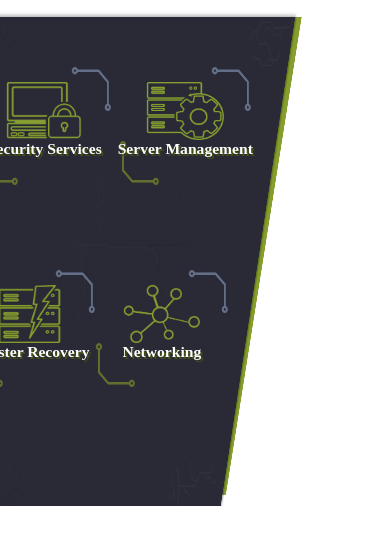
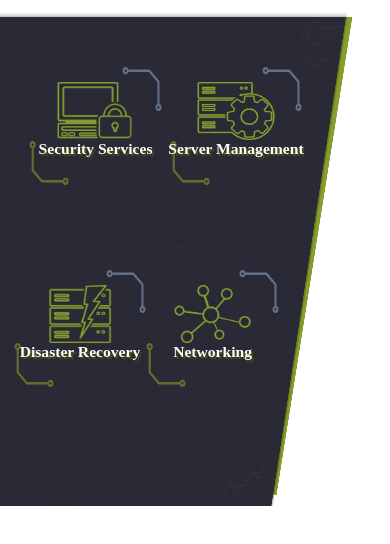
Before and after one commit to RobertCondon/MITSoultionsSite-Vue-Cli, a Vue app: page /Icons in a window 390 px wide. Shown: the top 544 px of the page. Built offline with nearby package versions, Linux system fonts and the light colour scheme; a web font is replaced by a local one.

Commit message:
Testmoionals fix and Icons Fix

```diff
--- a/src/components/Icons.vue
+++ b/src/components/Icons.vue
@@ -1,7 +1,5 @@
 <template>
-    <div id="ServiceBackImage" style=" position: relative; transform: translateX(-18.5%);
-     -webkit-transform: translateX(-18.5%);
-    -ms-transform: translateX(-18.5%);
+    <div id="ServiceBackImage" style=" position: relative;
     z-index: 1;">
       <img id="ServiceImage"  src="../assets/images/ServicesTemplate2.png" alt="Ah shit lost it again">
       <div id="Tags">
@@ -82,6 +80,9 @@
   #ServiceBackImage {
     width: 100%;
     height: 100%;
+    transform: translateX(-15.5%);
+    -webkit-transform: translateX(-15.5%);
+    -ms-transform: translateX(-15.5%);
   }
 
   #ServiceImage {
@@ -214,6 +215,14 @@
   }
 
   @media (max-width:800px){
+    #ServiceBackImage {
+      width: 100%;
+      height: 100%;
+      transform: translateX(-5.5%);
+      -webkit-transform: translateX(-5.5%);
+      -ms-transform: translateX(-5.5%);
+    }
+
     #ServiceImage {
       width: 95%;
       height: 60vh;
--- a/src/components/Testimonials.vue
+++ b/src/components/Testimonials.vue
@@ -1,8 +1,9 @@
 <template>
 
-  <div class="wrapper" style="position: relative; height: auto;">
+  <div class="wrapper" style="position: relative; height: 100%;">
     <div style="position: relative;" class="testimonialBackground">
     <div style="position: relative;" class="testimonialBackground">
+        <div style="height: 15vh"></div>
       <link rel="stylesheet" href="https://cdnjs.cloudflare.com/ajax/libs/font-awesome/4.7.0/css/font-awesome.min.css">
       <link rel="stylesheet" href="https://cdnjs.cloudflare.com/ajax/libs/animate.css/3.7.2/animate.min.css">
 
@@ -65,7 +66,7 @@
                       >
 
                   <h2><p style="text-align: center; font-family: 'Lora',serif;">{{testlist[i].short}}</p></h2>
-                  <p v-bind:v-for="quote in testlist[i].quote" style="font-family: 'Martel', serif; text-align: left; color: #555; " >{{quote}}</p>
+                  <p v-bind:key="quote" v-for="quote in testlist[i].quote" style="font-family: 'Martel', serif; text-align: left; color: #555; " >{{quote}}</p>
                   <p style="text-align: center; font-family: 'Georgia',serif; font-size: 26px; ">{{testlist[i].author}}</p>
                   <img :src="testlist[i].logo" style="width: auto; height: auto;">
                 </div>
--- a/src/components/Testimonials_smaller.vue
+++ b/src/components/Testimonials_smaller.vue
@@ -65,7 +65,7 @@
                       >
 
                   <h2><p style="text-align: center; font-family: 'Lora',serif;">{{testlist[i].short}}</p></h2>
-                  <p v-bind:v-for="quote in testlist[i].quote" style="font-family: 'Martel', serif; text-align: left; color: #555; " >{{quote}}</p>
+                  <p v-bind:key="quote" v-for="quote in testlist[i].quote" style="font-family: 'Martel', serif; text-align: left; color: #555; " >{{quote}}</p>
                   <p style="text-align: center; font-family: 'Georgia',serif; font-size: 26px; ">{{testlist[i].author}}</p>
                   <img :src="testlist[i].logo" style="width: auto; height: auto;">
                 </div>
```
Also changed, not shown: 1 other file (tests, documents, lock files or other folders).
